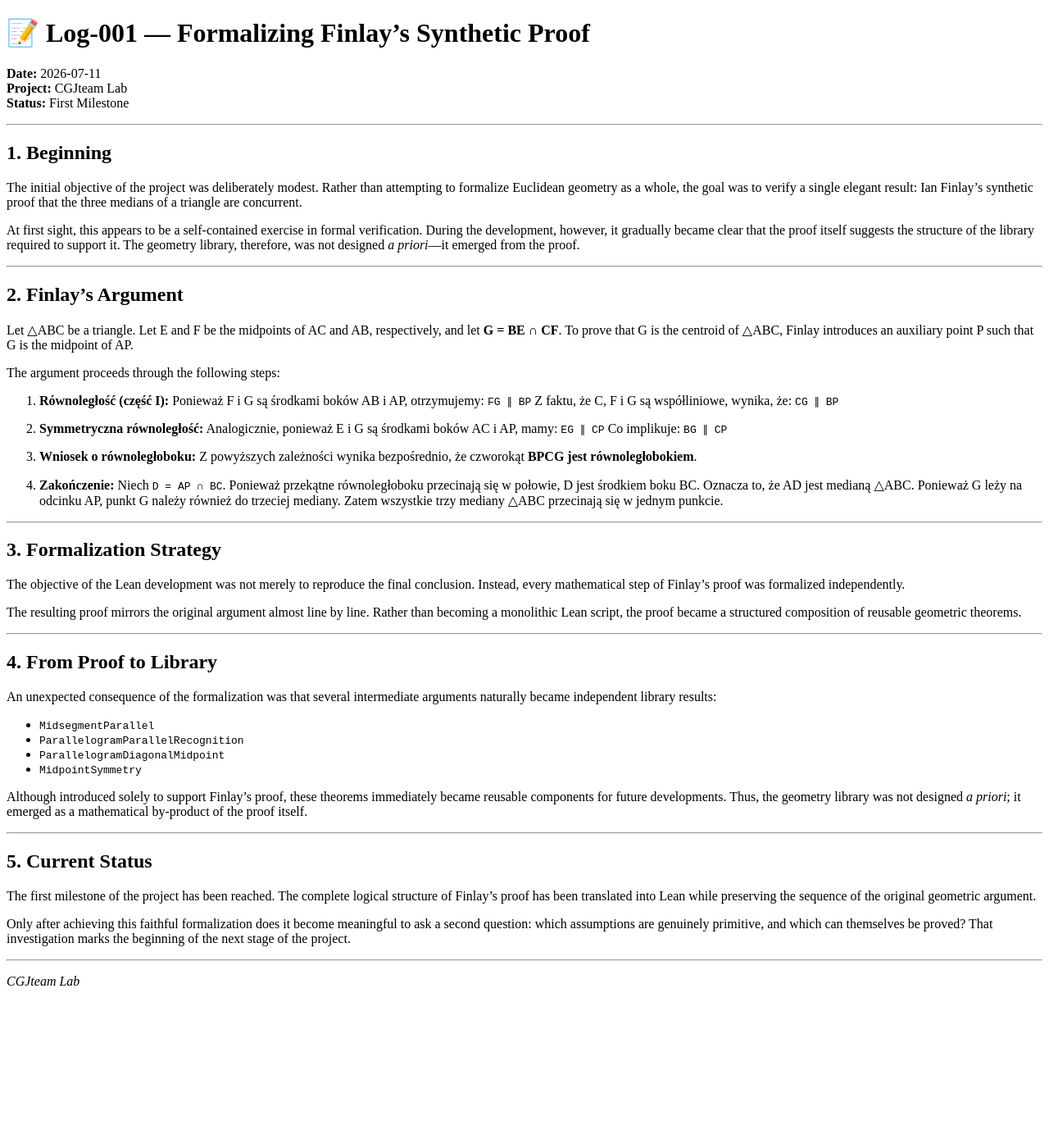
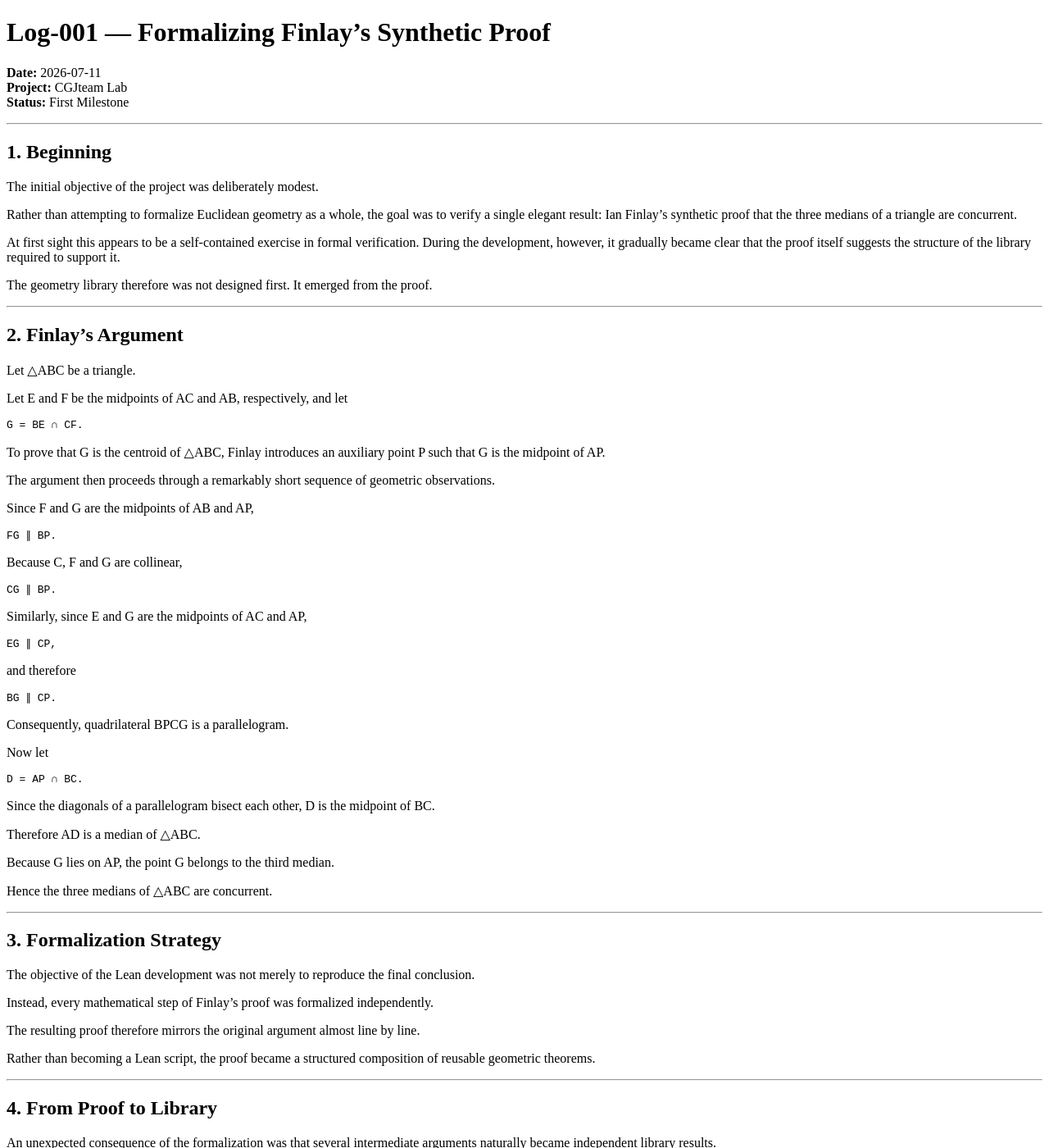
Before and after one commit to cgjteam/cgjteam.github.io, a Jekyll site: the page built from log-001.md, in a window 1280 px wide and 1400 px high. Shown: the whole window at 82% size. Built offline with Jekyll 4.4.1, drawn with Linux system fonts in a browser that asks for light colours; comment, search, counter and statistics services are not loaded; our own code applies the rules of GitHub Pages for plain Markdown files; some of the changed text lies outside the part shown.

Commit message:
Improve clarity and structure in log-001.md
Refactor text for clarity and structure in log-001.md.

```diff
--- a/log-001.md
+++ b/log-001.md
@@ -2,7 +2,7 @@
 layout: default
 ---
 
-# 📝 Log-001 — Formalizing Finlay's Synthetic Proof
+# Log-001 — Formalizing Finlay's Synthetic Proof
 
 **Date:** 2026-07-11
 **Project:** CGJteam Lab
@@ -12,62 +12,103 @@
 
 ## 1. Beginning
 
-The initial objective of the project was deliberately modest. Rather than attempting to formalize Euclidean geometry as a whole, the goal was to verify a single elegant result: Ian Finlay's synthetic proof that the three medians of a triangle are concurrent.
+The initial objective of the project was deliberately modest.
 
-At first sight, this appears to be a self-contained exercise in formal verification. During the development, however, it gradually became clear that the proof itself suggests the structure of the library required to support it. The geometry library, therefore, was not designed *a priori*—it emerged from the proof.
+Rather than attempting to formalize Euclidean geometry as a whole, the goal was to verify a single elegant result: Ian Finlay's synthetic proof that the three medians of a triangle are concurrent.
+
+At first sight this appears to be a self-contained exercise in formal verification. During the development, however, it gradually became clear that the proof itself suggests the structure of the library required to support it.
+
+The geometry library therefore was not designed first. It emerged from the proof.
 
 ---
 
 ## 2. Finlay's Argument
 
-Let △ABC be a triangle. Let E and F be the midpoints of AC and AB, respectively, and let **G = BE ∩ CF**. To prove that G is the centroid of △ABC, Finlay introduces an auxiliary point P such that G is the midpoint of AP.
+Let △ABC be a triangle.
 
+Let E and F be the midpoints of AC and AB, respectively, and let
 
+    G = BE ∩ CF.
 
-The argument proceeds through the following steps:
+To prove that G is the centroid of △ABC, Finlay introduces an auxiliary point P such that G is the midpoint of AP.
 
-1. **Równoległość (część I):** Ponieważ F i G są środkami boków AB i AP, otrzymujemy:
-   `FG ∥ BP`
-   Z faktu, że C, F i G są współliniowe, wynika, że:
-   `CG ∥ BP`
+The argument then proceeds through a remarkably short sequence of geometric observations.
 
-2. **Symmetryczna równoległość:** Analogicznie, ponieważ E i G są środkami boków AC i AP, mamy:
-   `EG ∥ CP`
-   Co implikuje:
-   `BG ∥ CP`
+Since F and G are the midpoints of AB and AP,
 
-3. **Wniosek o równoległoboku:** Z powyższych zależności wynika bezpośrednio, że czworokąt **BPCG jest równoległobokiem**.
+    FG ∥ BP.
 
-4. **Zakończenie:** Niech `D = AP ∩ BC`. Ponieważ przekątne równoległoboku przecinają się w połowie, D jest środkiem boku BC. Oznacza to, że AD jest medianą △ABC. Ponieważ G leży na odcinku AP, punkt G należy również do trzeciej mediany. Zatem wszystkie trzy mediany △ABC przecinają się w jednym punkcie.
+Because C, F and G are collinear,
+
+    CG ∥ BP.
+
+Similarly, since E and G are the midpoints of AC and AP,
+
+    EG ∥ CP,
+
+and therefore
+
+    BG ∥ CP.
+
+Consequently, quadrilateral BPCG is a parallelogram.
+
+Now let
+
+    D = AP ∩ BC.
+
+Since the diagonals of a parallelogram bisect each other, D is the midpoint of BC.
+
+Therefore AD is a median of △ABC.
+
+Because G lies on AP, the point G belongs to the third median.
+
+Hence the three medians of △ABC are concurrent.
 
 ---
 
 ## 3. Formalization Strategy
 
-The objective of the Lean development was not merely to reproduce the final conclusion. Instead, every mathematical step of Finlay's proof was formalized independently.
+The objective of the Lean development was not merely to reproduce the final conclusion.
 
-The resulting proof mirrors the original argument almost line by line. Rather than becoming a monolithic Lean script, the proof became a structured composition of reusable geometric theorems.
+Instead, every mathematical step of Finlay's proof was formalized independently.
+
+The resulting proof therefore mirrors the original argument almost line by line.
+
+Rather than becoming a Lean script, the proof became a structured composition of reusable geometric theorems.
 
 ---
 
 ## 4. From Proof to Library
 
-An unexpected consequence of the formalization was that several intermediate arguments naturally became independent library results:
+An unexpected consequence of the formalization was that several intermediate arguments naturally became independent library results.
 
-- `MidsegmentParallel`
-- `ParallelogramParallelRecognition`
-- `ParallelogramDiagonalMidpoint`
-- `MidpointSymmetry`
+Among them are:
 
-Although introduced solely to support Finlay's proof, these theorems immediately became reusable components for future developments. Thus, the geometry library was not designed *a priori*; it emerged as a mathematical by-product of the proof itself.
+- MidsegmentParallel
+- ParallelogramParallelRecognition
+- ParallelogramDiagonalMidpoint
+- MidpointSymmetry
+
+Although introduced solely to support Finlay's proof, these theorems immediately became reusable components for future developments.
+
+Thus the geometry library was not designed a priori.
+
+It emerged as a mathematical by-product of the proof itself.
 
 ---
 
 ## 5. Current Status
 
-The first milestone of the project has been reached. The complete logical structure of Finlay's proof has been translated into Lean while preserving the sequence of the original geometric argument.
+The first milestone of the project has therefore been reached.
 
-Only after achieving this faithful formalization does it become meaningful to ask a second question: which assumptions are genuinely primitive, and which can themselves be proved? That investigation marks the beginning of the next stage of the project.
+The complete logical structure of Finlay's proof has been translated into Lean while preserving the sequence of the original geometric argument.
+
+Only after achieving this faithful formalization does it become meaningful to ask a second question:
+
+Which assumptions are genuinely primitive, and which can themselves be proved?
+
+That investigation marks the beginning of the next stage of the project.
 
 ---
+
 *CGJteam Lab*
```
